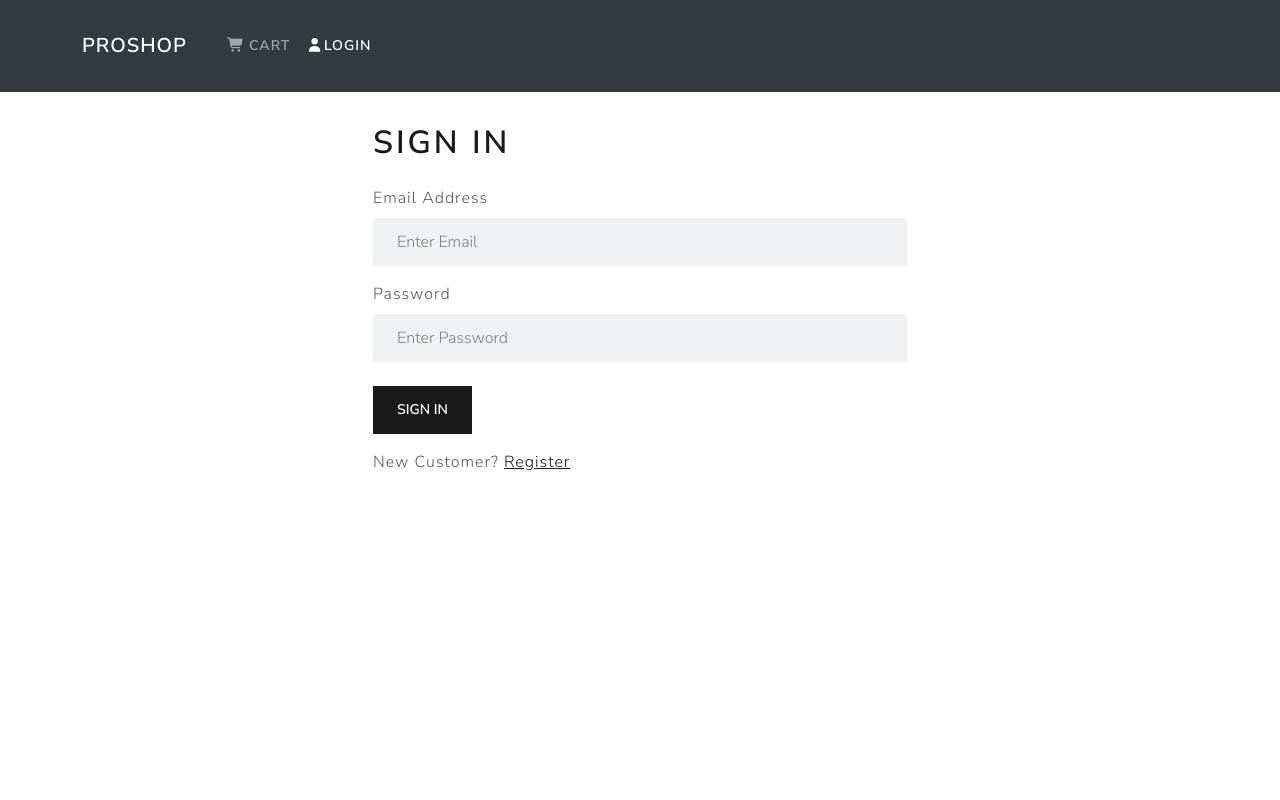
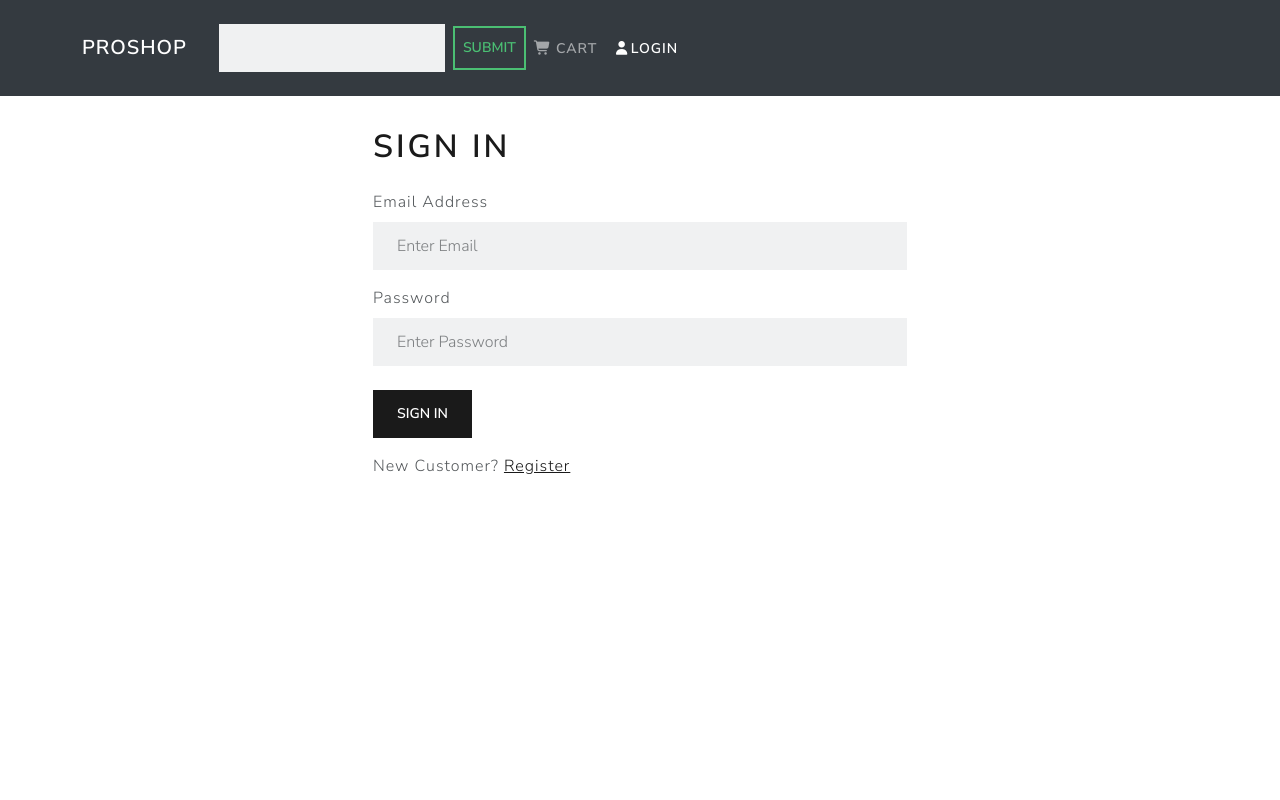
Before and after one commit to aaronwai/django_fullstack, a React (Create React App) app in the folder frontend/: page /login in a window 1280 px wide. Shown: the top 800 px of the page. Built offline with nearby package versions, Linux system fonts and the light colour scheme.

Commit message:
product search

```diff
--- a/frontend/src/actions/productActions.js
+++ b/frontend/src/actions/productActions.js
@@ -19,10 +19,10 @@ import {
     PRODUCT_CREATE_REVIEW_FAIL,
 } from "../constants/productConstants";
 import axios from "axios";
-export const listProducts = () => async (dispatch) => {
+export const listProducts = (keyword='') => async (dispatch) => {
     try {
             dispatch({ type: PRODUCT_LIST_REQUEST });
-            const { data } = await axios.get("/api/products");
+            const { data } = await axios.get(`/api/products${keyword}`);
             dispatch({ type: PRODUCT_LIST_SUCCESS, payload: data });
     } catch (error) {
             dispatch({ type: PRODUCT_LIST_FAIL,
--- a/frontend/src/components/Header.jsx
+++ b/frontend/src/components/Header.jsx
@@ -1,6 +1,7 @@
 import { Container, Navbar, Nav, NavDropdown } from "react-bootstrap";
 import { LinkContainer } from "react-router-bootstrap";
 import { useDispatch, useSelector } from 'react-redux';
+import SearchBox from './SearchBox'
 import { logout } from '../actions/userActions'
 const Header = () => {
    const userLogin = useSelector(state => state.userLogin)
@@ -19,6 +20,7 @@ const Header = () => {
           </LinkContainer>
           <Navbar.Toggle aria-controls="basic-navbar-nav" />
           <Navbar.Collapse id="basic-navbar-nav">
+            <SearchBox />
             <Nav className="mr-auto">
               <LinkContainer to="/cart">
                 <Nav.Link>
--- /dev/null
+++ b/frontend/src/components/SearchBox.jsx
@@ -0,0 +1,38 @@
+import { useState } from 'react'
+import { Button, Form } from 'react-bootstrap'
+import { useNavigate, useLocation } from 'react-router-dom'
+
+function SearchBox() {
+    const [keyword, setKeyword] = useState('')
+
+    let navigate = useNavigate()
+    const location = useLocation()
+    const submitHandler = (e) => {
+        e.preventDefault()
+        if (keyword) {
+            navigate(`/?keyword=${keyword}&page=1`)
+        } else {
+            navigate(location.pathname)
+        }
+    }
+    return (
+        <Form onSubmit={submitHandler} className='d-flex align-items-center gap-2'>
+            <Form.Control
+                type='text'
+                name='q'
+                onChange={(e) => setKeyword(e.target.value)}
+                className="flex-grow-1"
+            ></Form.Control>
+
+            <Button
+                type='submit'
+                variant='outline-success'
+                className='p-2'
+            >
+                Submit
+            </Button>
+        </Form>
+    )
+}
+
+export default SearchBox
--- a/frontend/src/screens/HomeScreen.jsx
+++ b/frontend/src/screens/HomeScreen.jsx
@@ -2,17 +2,24 @@ import { Row, Col } from "react-bootstrap";
 import Product from "../components/Product";
 import { useEffect } from "react";
 import { useDispatch, useSelector } from "react-redux";
+import { useNavigate, useLocation } from "react-router-dom";
 import { listProducts } from "../actions/productActions";
 import Loader from "../components/Loader";
 import Message from "../components/Message";
 const HomeScreen = () => {
+  const navigate = useNavigate();
   const dispatch = useDispatch();
   const { error, loading, products } = useSelector((state) => state.productList);
+  const location = useLocation()
+  const keyword = location.search
+
+
   useEffect(() => {
-    dispatch(listProducts());
-  }, [dispatch]);
+    dispatch(listProducts(keyword));
+  }, [dispatch, keyword]);
   return (
     <div>
+
       <h1>Latest Products</h1>
       {loading ? <Loader /> : error ? <Message variant="danger">{error}</Message> :
       <Row>
```
Also changed, not shown: 2 other files (tests, documents, lock files or other folders).
